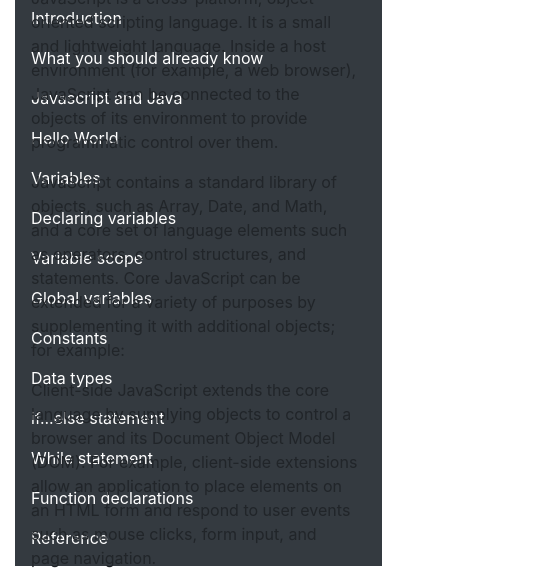
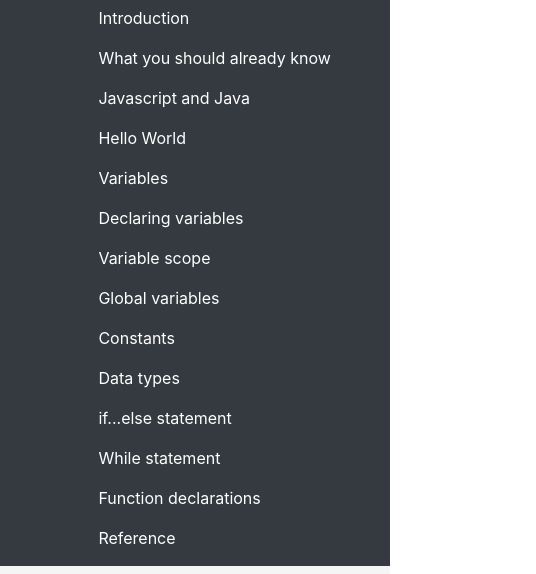
Before and after one commit to SeanKempt/FCC-Technical-Doc, a plain HTML site: page index.html in a window 390 px wide. Shown: the part 77-651 px from the top of the page, 536 px wide, since content can reach past the window. Drawn offline with nearby package versions, Linux system fonts and the light colour scheme.

Commit message:
fixes for responsiveness

```diff
--- a/docstyle.css
+++ b/docstyle.css
@@ -2,13 +2,8 @@
     background-color: whitesmoke;
 }
 
-#main-doc {
-    overflow-y: auto;
-    flex-grow: 1;
-}
-
 .navbar {
-    align-items: unset;
+    align-items: center;
 }
 
 .nav-link {
@@ -22,6 +17,7 @@ li {
 #data-types ul li {
     list-style: circle;
 }
+
 code {
     display:block;
     text-align: left;
@@ -35,3 +31,9 @@ code {
     margin:10px;
     border-radius:5px;
 }
+
+@media (min-width: 1110px) {
+    #navbar {
+        position: fixed;
+    }
+}
--- a/index.html
+++ b/index.html
@@ -12,8 +12,8 @@
   <body>
     <div class="container-fluid">
       <div class="row">
-        <div class="col-md-4 bg-dark">
-          <nav id="navbar" class="navbar navbar-dark bg-dark flex-column position-fixed justify-content-start px-0">
+        <div class="col-lg-4 bg-dark">
+          <nav id="navbar" class="navbar navbar-dark bg-dark flex-column">
               <header class="navbar-brand text-center"><h1>JS Documentation</h1></header>
               <ul class="nav nav-pills flex-column border-top">
                 <li class="nav-item">
@@ -61,7 +61,7 @@
               </ul>
             </nav>
           </div>
-        <div class="col-md-8">
+        <div class="col-lg-8">
           <main id="main-doc">
             <section class="main-section m-3" id="Introduction">
               <header><h2>Introduction</h2></header>
```
